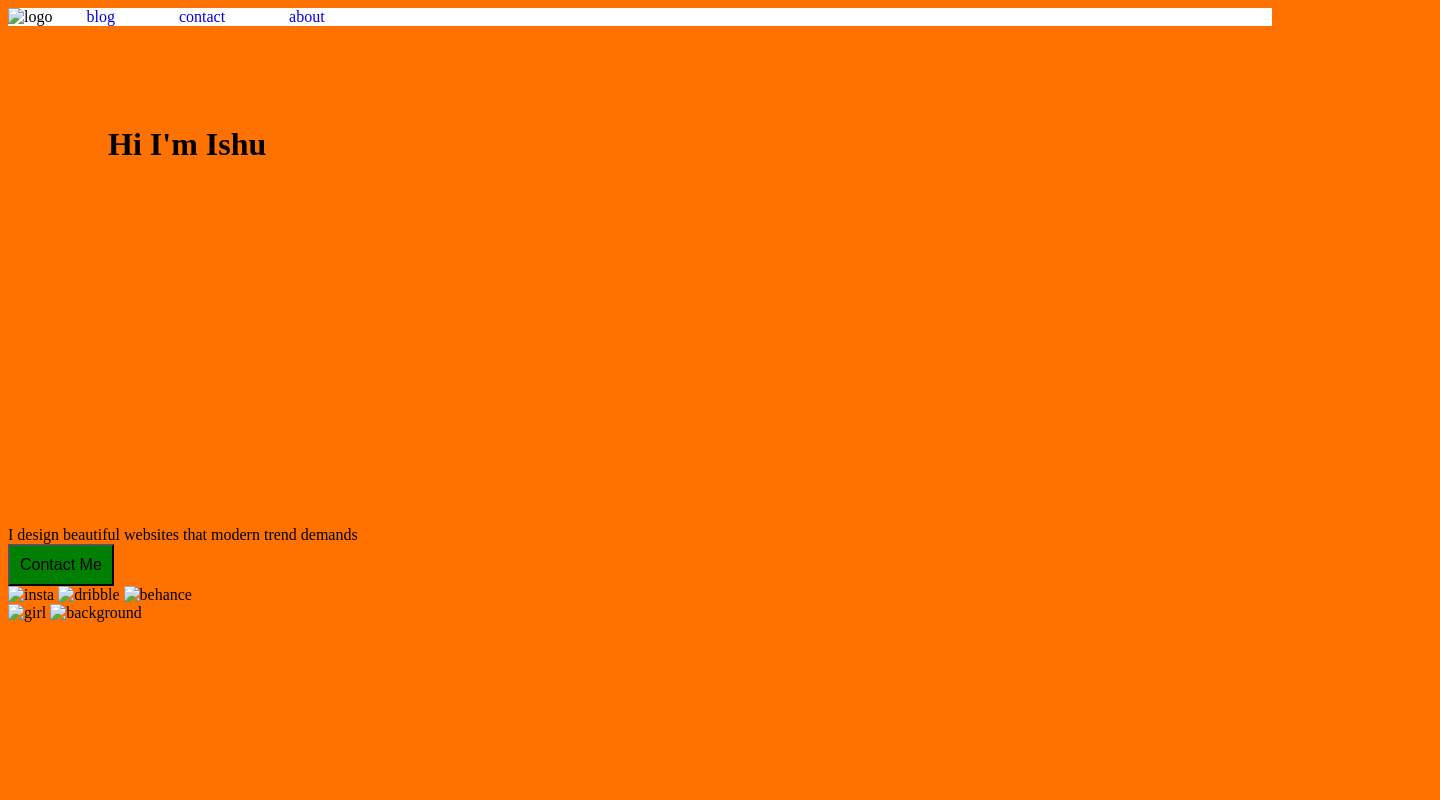
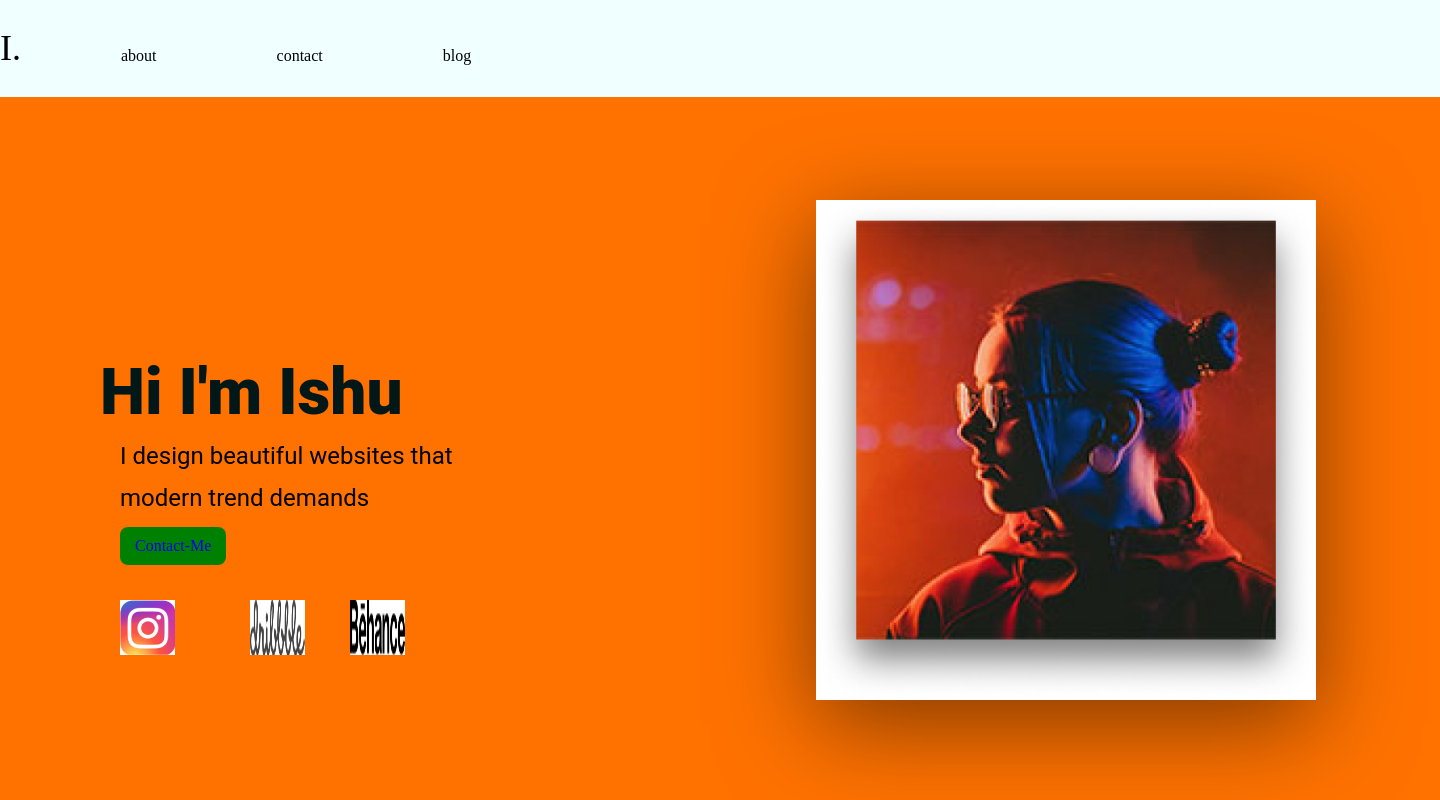
Before and after one commit to ishu-jasraj/Design1, a plain HTML site: page Design1/index.html in a window 1280 px wide. Shown: the whole page, 1440 px wide, since content can reach past the window. Drawn offline with Linux system fonts and the light colour scheme; files that its build step writes are made by us from their sources.

Commit message:
changes in html and css

```diff
--- a/Design1/css/style.css
+++ b/Design1/css/style.css
@@ -1,27 +1,118 @@
-body{
-    background-color: #FF7200;
-}
-.h{
-    background-color:white;
-}
-.nbar {
-text-decoration: none;
-width:1440px;
-height:99px;
-padding:30px;
-text-align:right;
-position: top right;
+*{
+    box-sizing:border-box;
 }
 
-.intro1
-{
-    margin:100px;
-    height:300px;
+body{
+    background-color: #ff7200;
 }
 
-.contact
+.nav2{
+    list-style-type:none;
+}
+
+.nav-menu
 {
+    display:flex;
+position: absolute;
+width: 1440px;
+height: 99px;
+left: 0px;
+top: -2px;
+background-color:azure;
+}
+
+nav{
+    display:flex;
+    align-items: center;
+    justify-content: space-between;
+}
+.nav-content{
+display:inline;
+padding:60px;
+float:right;
+}
+
+.content-1{
+    position: absolute;
+width: 425px;
+height: 75px;
+left: 100px;
+top: 311.67px;
+
+font-family: 'Roboto';
+font-style: normal;
+font-weight: 900;
+font-size: 64px;
+line-height: 75px;
+color: #021718;
+}
+
+.content-2{
+position: absolute;
+width: 418px;
+height: 84px;
+left: 120px;
+top: 410.67px;
+
+font-family: 'Roboto';
+font-style: normal;
+font-weight: 400;
+font-size: 24px;
+line-height: 42px;
+}
+
+.contact-me{
     background-color: green;
-    padding:10px;
-    font-size: medium;
+    padding:10px 15px 10px 15px;
+    border-radius: 8px;
+    position: absolute;
+    text-align:center;
+    width:auto;
+    height: auto;
+    left: 120px;
+    top: 526.67px;
 }
+
+.insta{
+position: absolute;
+width: 55px;
+height: 55px;
+left: 120px;
+top: 600px;
+}
+
+.dribble{
+position: absolute;
+width: 55px;
+height: 55px;
+left: 250px;
+top: 600px;
+}
+
+.behance{
+position: absolute;
+width: 55px;
+height: 55px;
+left: 350px;
+top: 600px;
+}
+
+.girl{
+    position: absolute;
+width: 500px;
+height: 500px;
+left: 816px;
+top: 199.67px;
+
+filter: drop-shadow(0px 24px 48px rgba(0, 0, 0, 0.5));
+}
+/* .bg{
+    position: absolute;
+width: 500px;
+height: 500px;
+left: 793.33px;
+top: 224.62px;
+
+background: #44A1A0;
+transform: rotate(-5.47deg);
+} */
--- a/Design1/index.html
+++ b/Design1/index.html
@@ -4,33 +4,49 @@
          <title>Design1</title>
          <meta charset="UTF-8"/>
          <meta name="viewport" content="width=device-width, initial-scale=1.0"/>
-         <link rel="stylesheet" href="style.css" />
+         <link rel="stylesheet" href="css/style.css" />
 
     </head>
 <body>
-    <div class="h">
-    <nav >
-        <img src="logo.jpg" alt="logo"/>
-        <a href="#" title="blog" class="nbar">blog</a>
-        <a href="#" title="contact" class="nbar">contact</a>
-        <a href="#" title=""about class="nbar">about</a>
+    <!--navigation menu-->
+    <div class="nav-menu">
+    <nav>
+        <div class="logo">
+        <!-- <img src="images/logo.jpg" alt="logo"/> -->
+        <p style="font-size:225%">I.</p>
+        </div>
+        <div class="abc">
+            <ul class="nav2">
+                <li class="nav-content">blog</li>
+                <li class="nav-content">contact</li>
+                <li class="nav-content">about</li>
+            </ul>
+        </div>
     </nav>
     </div>
-    <div class="into">
-        <h1 class="intro1">Hi I'm Ishu</h1>
-        <div class="cont">
+    <!--first part of webpage-->
+    <div class="content-part">
+        <header  class="content">
+        <h1 class="content-1">Hi I'm Ishu</h1>
+        <p class="content-2">
             I design beautiful websites that modern trend demands
+        </p>>
+        </header>
+        <div class="contact-me">
+            <a href="#" style="text-decoration:none;">Contact-Me</a>
+        </div>
+
+        <div class="icons">
+            <img class="insta" src="images/insta.jpg" alt="insta" />
+            <img class="dribble" src="images/dribble.jpg" alt="dribble" />
+            <img class="behance" src="images/behance.jpg" alt="behance" />
         </div>
     </div>
-    <button class="contact">Contact Me</button>
-    <div>
-        <img src="insta.jpg" alt="insta" />
-        <img src="dribble.jpg" alt="dribble" />
-        <img src="behance.jpg" alt="behance" />
-    </div>
-    <div>
-        <img src="girl.jpg" alt="girl" />
-        <img src="bg.jpg" alt="background"/>
+
+    <!-- second part of page-->
+    <div class="second-part">
+        <img class="girl" src="images/girl.jpg" alt="girl" />
+        <!-- <img class="bg" src="images/bg.jpg" alt="background"/> -->
     </div>
 </body>
 </html>
```
